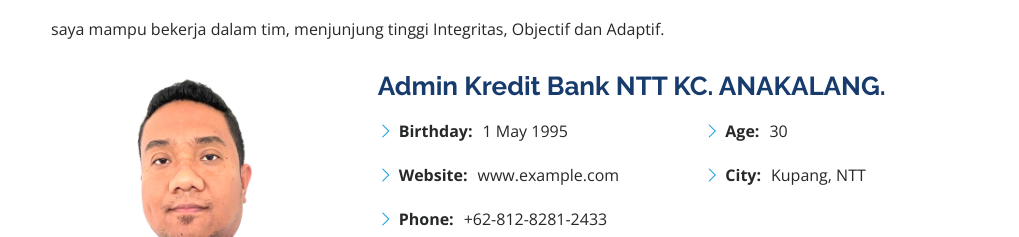
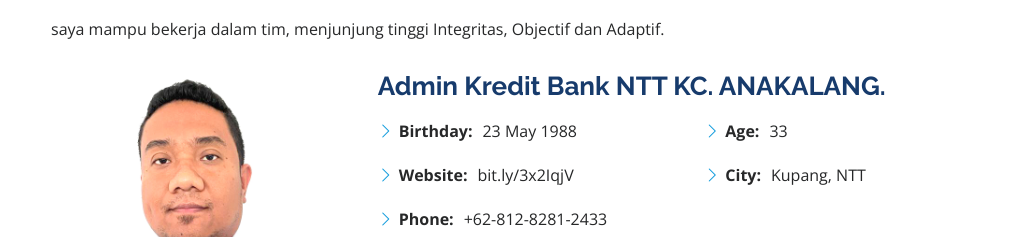
Before and after one commit to amora2021/rogerlom.github.io, a plain HTML site: page index.html in a window 1280 px wide. Shown: the part 921-1158 px from the top of the page, without its empty margins (261-1280 px from the left). Drawn offline with nearby package versions, Linux system fonts and the light colour scheme.

Commit message:
ubah tanggal lahir

```diff
--- a/index.html
+++ b/index.html
@@ -102,15 +102,15 @@
               <div class="row">
                 <div class="col-lg-6">
                   <ul>
-                    <li><i class="bi bi-chevron-right"></i> <strong>Birthday:</strong> <span>1 May 1995</span></li>
-                    <li><i class="bi bi-chevron-right"></i> <strong>Website:</strong> <span>www.example.com</span></li>
+                    <li><i class="bi bi-chevron-right"></i> <strong>Birthday:</strong> <span>23 May 1988</span></li>
+                    <li><i class="bi bi-chevron-right"></i> <strong>Website:</strong> <span>bit.ly/3x2IqjV</span></li>
                     <li><i class="bi bi-chevron-right"></i> <strong>Phone:</strong> <span>+62-812-8281-2433</span></li>
                     <li><i class="bi bi-chevron-right"></i> <strong>Email:</strong> <span></span>rogerlom@hotmail.com / nyongkupank@gmail.com</li>
                   </ul>
                 </div>
                 <div class="col-lg-6">
                   <ul>
-                    <li><i class="bi bi-chevron-right"></i> <strong>Age:</strong> <span>30</span></li>
+                    <li><i class="bi bi-chevron-right"></i> <strong>Age:</strong> <span>33</span></li>
                     <li><i class="bi bi-chevron-right"></i> <strong>City:</strong> <span>Kupang, NTT</span></li>
                   </ul>
                 </div>
```
